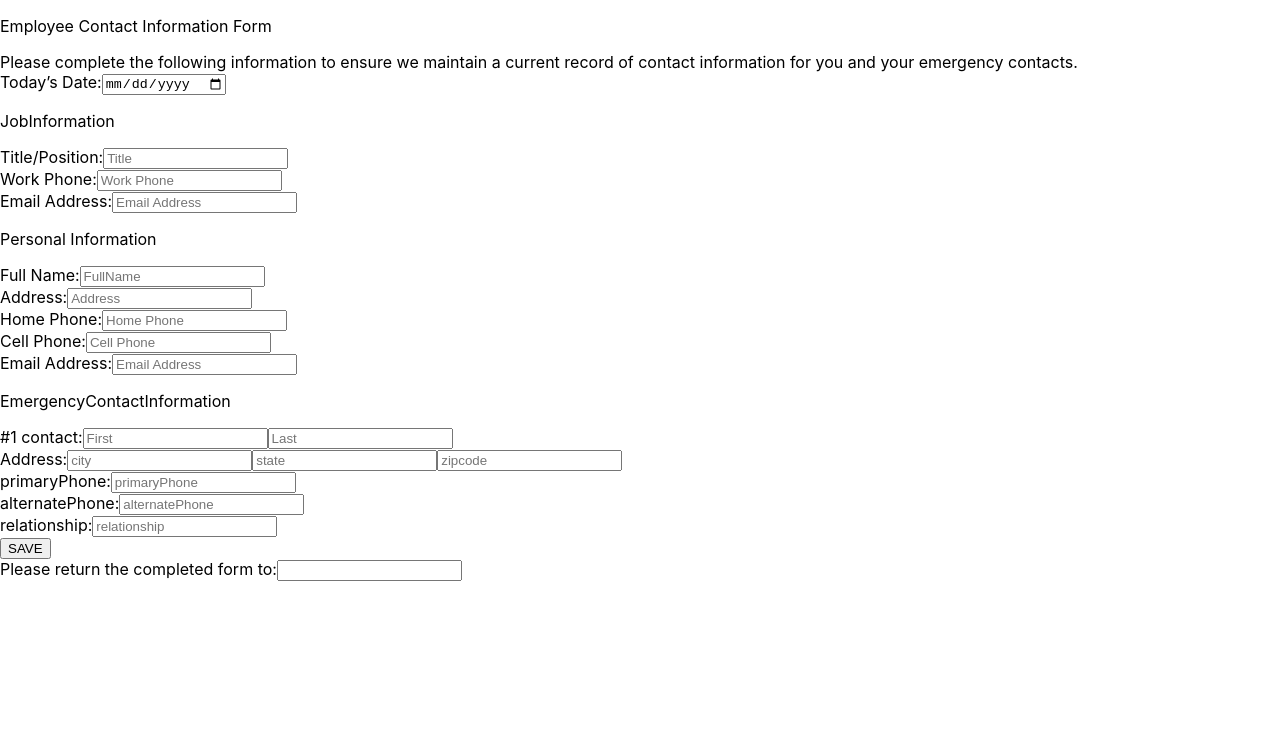
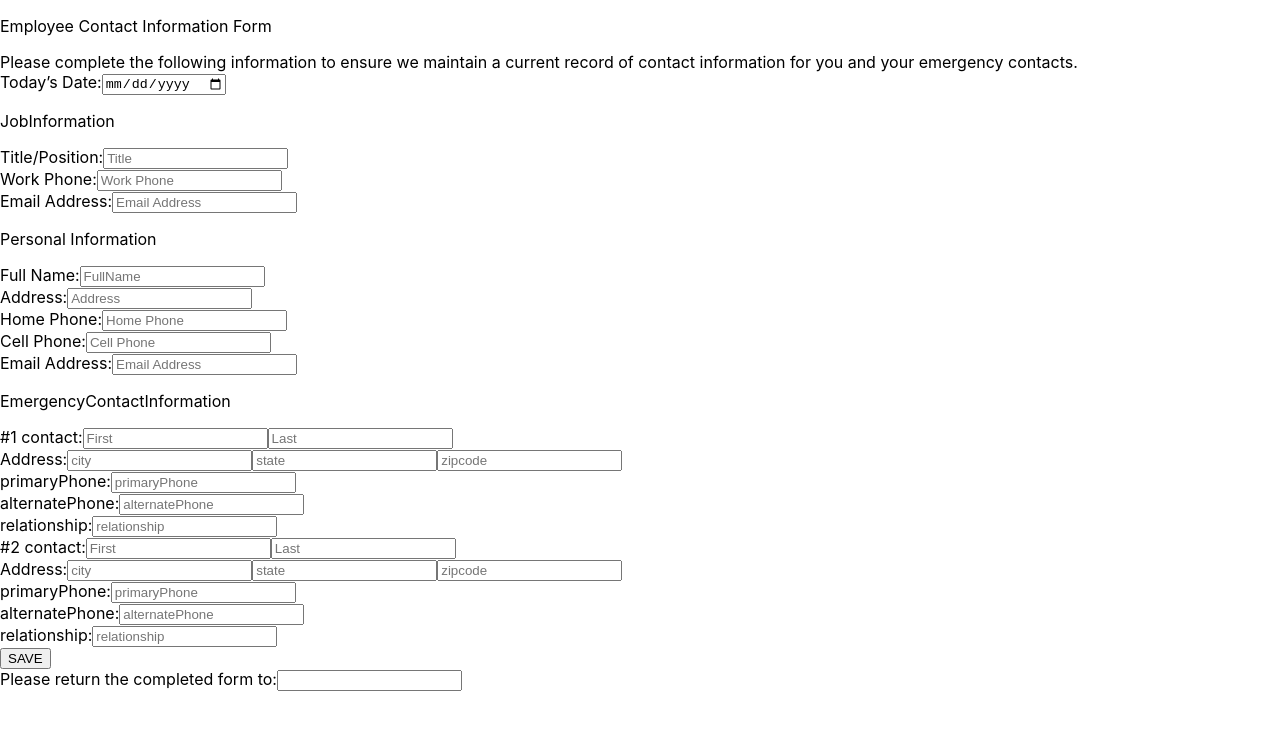
Before and after one commit to JayakrishnaM7/ReactApp, a React (Create React App) app: page / in a window 1280 px wide. Shown: the top 730 px of the page. Built offline with nearby package versions, Linux system fonts and the light colour scheme.

Commit message:
changes on createemployee.jsx

```diff
--- a/src/components/CreateEmployee.jsx
+++ b/src/components/CreateEmployee.jsx
@@ -22,6 +22,16 @@ function CreateEmployee() {
         primaryPhone:'',
         alternatePhone:'',
         relationship: '',
+        ecifirst: '',
+        ecilast:'',
+        eciaddress: '',
+        ecicity: '',
+        ecistate: '',
+        ecizipcode: '',
+        eciprimaryPhone:'',
+        ecialternatePhone:'',
+        ecirelationship: ''
+
     })
     const handleTodayDateInputChange = (event) => {
         event.persist();
@@ -153,6 +163,69 @@ function CreateEmployee() {
             relationship: event.target.value,
         }));
     };
+    const handleFirstInputChangeConatctTwo = (event) => {
+        event.persist();
+        setValues((values) => ({
+            ...values,
+            ecifirst: event.target.value,
+        }));
+    };
+    const handleLastInputChangeConatctTwo = (event) => {
+        event.persist();
+        setValues((values) => ({
+            ...values,
+            ecilast: event.target.value,
+        }));
+    };
+    const handleaddressInputChangeConatctTwo = (event) => {
+        event.persist();
+        setValues((values) => ({
+            ...values,
+            eciaddress: event.target.value,
+        }));
+    };
+    const handleCityInputChangeConatctTwo = (event) => {
+        event.persist();
+        setValues((values) => ({
+            ...values,
+            ecicity: event.target.value,
+        }));
+    };
+    const handleprimaryPhoneInputChangeConatctTwo = (event) => {
+        event.persist();
+        setValues((values) => ({
+            ...values,
+            eciprimaryPhone: event.target.value,
+        }));
+    };
+    const handleStateInputChangeConatctTwo = (event) => {
+        event.persist();
+        setValues((values) => ({
+            ...values,
+            ecistate: event.target.value,
+        }));
+    };
+    const handleZipcodeInputChangeConatctTwo = (event) => {
+        event.persist();
+        setValues((values) => ({
+            ...values,
+            ecizipcode: event.target.value,
+        }));
+    };
+    const handlealternatePhoneInputChangeConatctTwo = (event) => {
+        event.persist();
+        setValues((values) => ({
+            ...values,
+            ecialternatePhone: event.target.value,
+        }));
+    };
+    const handlerelationshipInputChangeConatctTwo = (event) => {
+        event.persist();
+        setValues((values) => ({
+            ...values,
+            ecirelationship: event.target.value,
+        }));
+    };
 
     const handleSubmit = (e) => {
         e.preventDefault();
@@ -176,6 +249,16 @@ function CreateEmployee() {
         primaryPhone:values.primaryPhone,
         alternatePhone:values.alternatePhone,
         relationship: values.relationship,
+        ecifirst: values.ecifirst,
+        ecilast:values.ecilast,
+        eciaddress: values.eciaddress,
+        ecicity:values.ecicity,
+        ecistate: values.ecistate,
+        ecizipcode: values.ecizipcode,
+        eciprimaryPhone:values.eciprimaryPhone,
+        ecialternatePhone:values.ecialternatePhone,
+        ecirelationship: values.ecirelationship,
+
         }
         console.log('employee => ' + JSON.stringify(employee));
 
@@ -285,6 +368,35 @@ function CreateEmployee() {
 
     </div>
     <div>
+          <label>#2 contact:</label>
+          <input placeholder="First" type ="text" name="Contact" value={values.ecifirst} onChange={handleFirstInputChangeConatctTwo} />
+          <input placeholder="Last" type ="text" name="Contact" value={values.ecilast} onChange={handleLastInputChangeConatctTwo} />
+        </div>
+        <div>
+          <label>Address:</label>
+
+
+          <input placeholder="city" type="text" name="city" value={values.ecicity} onChange={handleCityInputChangeConatctTwo}/>
+          <input placeholder="state" type="text" name="state" value={values.ecistate} onChange={handleStateInputChangeConatctTwo}/>
+          <input placeholder="zipcode" type="text" name="zipcode" value={values.ecizipcode} onChange={handleZipcodeInputChangeConatctTwo}/>
+          </div>
+
+          <div>
+          <label>primaryPhone:</label>
+          <input placeholder="primaryPhone" type="text" name="primaryPhone" value={values.eciprimaryPhone} onChange={handleprimaryPhoneInputChangeConatctTwo}/>
+          </div>
+
+          <div>
+          <label>alternatePhone:</label>
+          <input placeholder="alternatePhone" type="text" name="alternatePhone" value={values.ecialternatePhone} onChange={handlealternatePhoneInputChangeConatctTwo}/>
+          </div>
+
+          <div>
+          <label>relationship:</label>
+          <input placeholder="relationship" type="text" name="relationship" value={values.ecirelationship} onChange={handlerelationshipInputChangeConatctTwo}/>
+          </div>
+
+    <div>
 
 
        <input type='submit' value='SAVE' />
```
